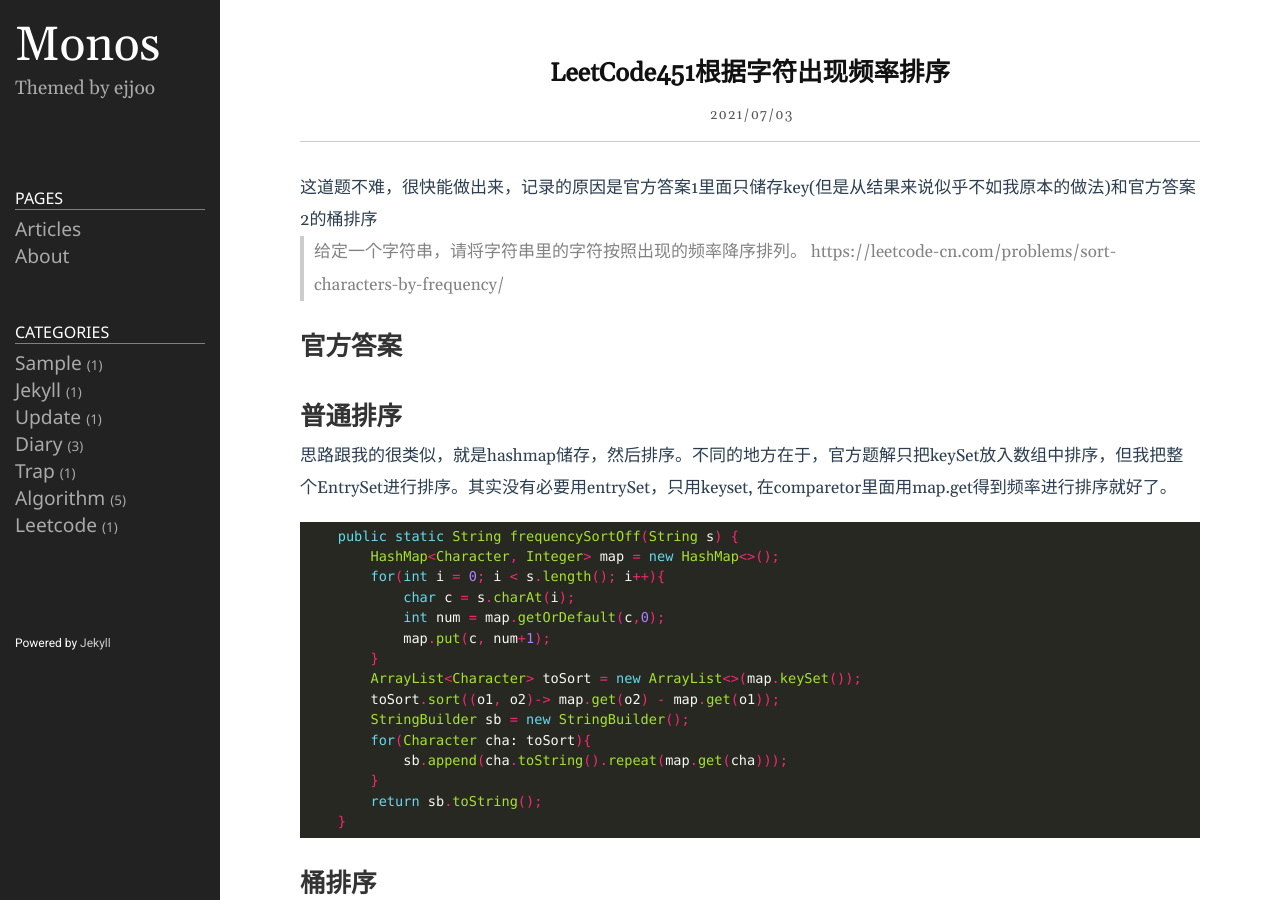
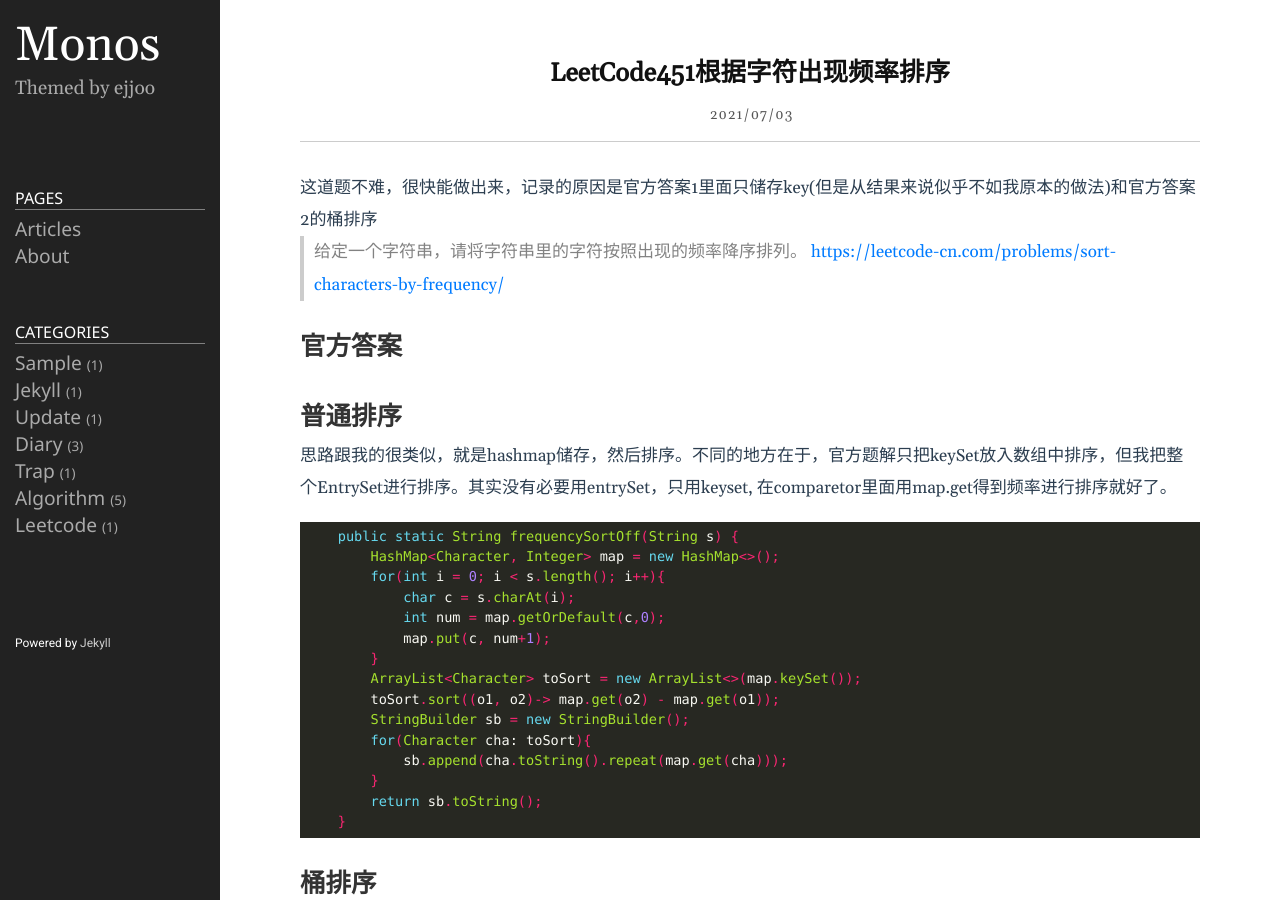
Before and after one commit to Taunk714/Taunk.github.io, a Jekyll site: the page built from _posts/2021-07-03-LeetCode451根据字符出现频率排序.md, in a window 1280 px wide and 900 px high. Built offline with Jekyll 4.4.1, drawn with Linux system fonts in a browser that asks for light colours; part of the change alters nothing that is shown.

```diff
--- a/_posts/2021-07-03-LeetCode451根据字符出现频率排序.md
+++ b/_posts/2021-07-03-LeetCode451根据字符出现频率排序.md
@@ -10,7 +10,7 @@ preview: 1
 这道题不难，很快能做出来，记录的原因是官方答案1里面只储存key(但是从结果来说似乎不如我原本的做法)和官方答案2的桶排序
 
 > 给定一个字符串，请将字符串里的字符按照出现的频率降序排列。
-https://leetcode-cn.com/problems/sort-characters-by-frequency/
+> [https://leetcode-cn.com/problems/sort-characters-by-frequency/](https://leetcode-cn.com/problems/sort-characters-by-frequency/)
 
 
 # 官方答案
```
